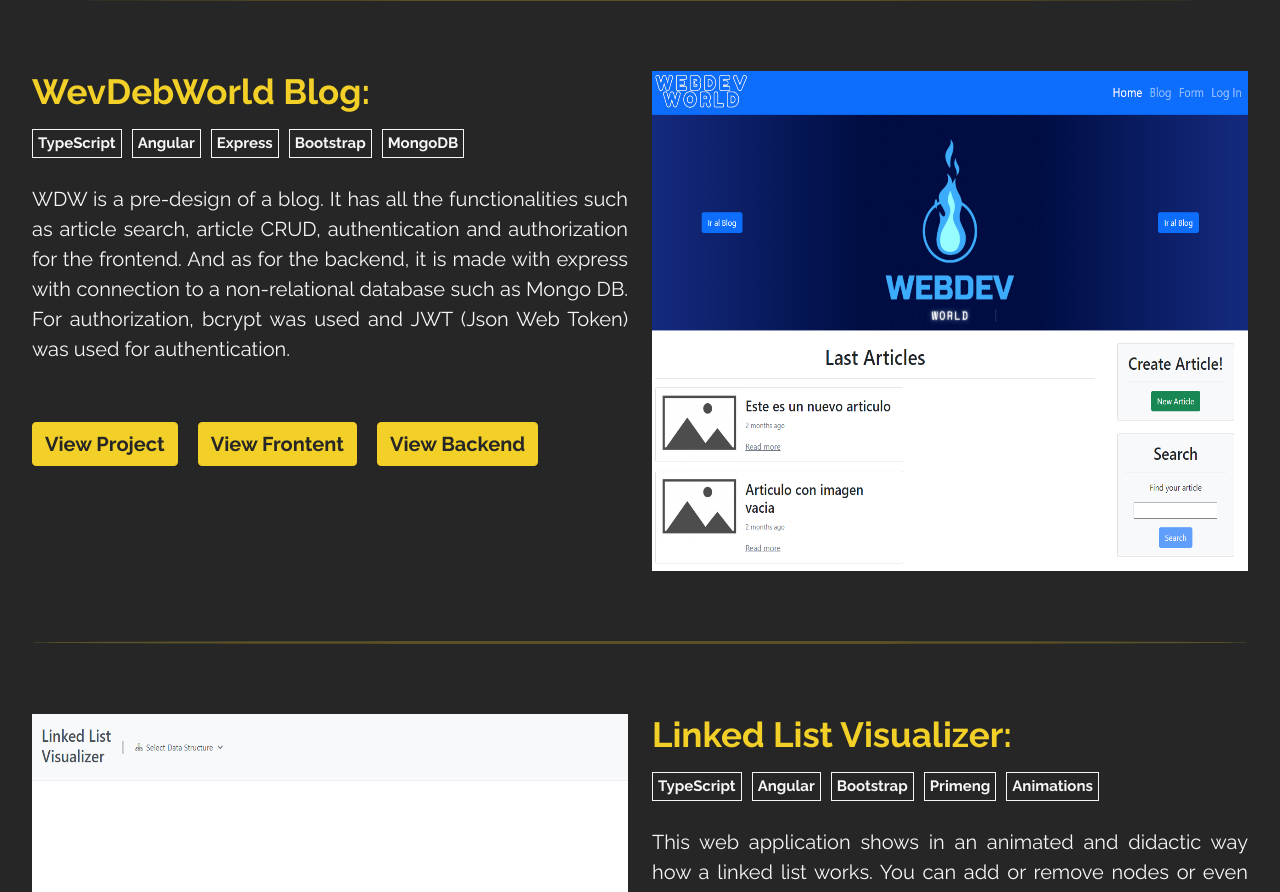
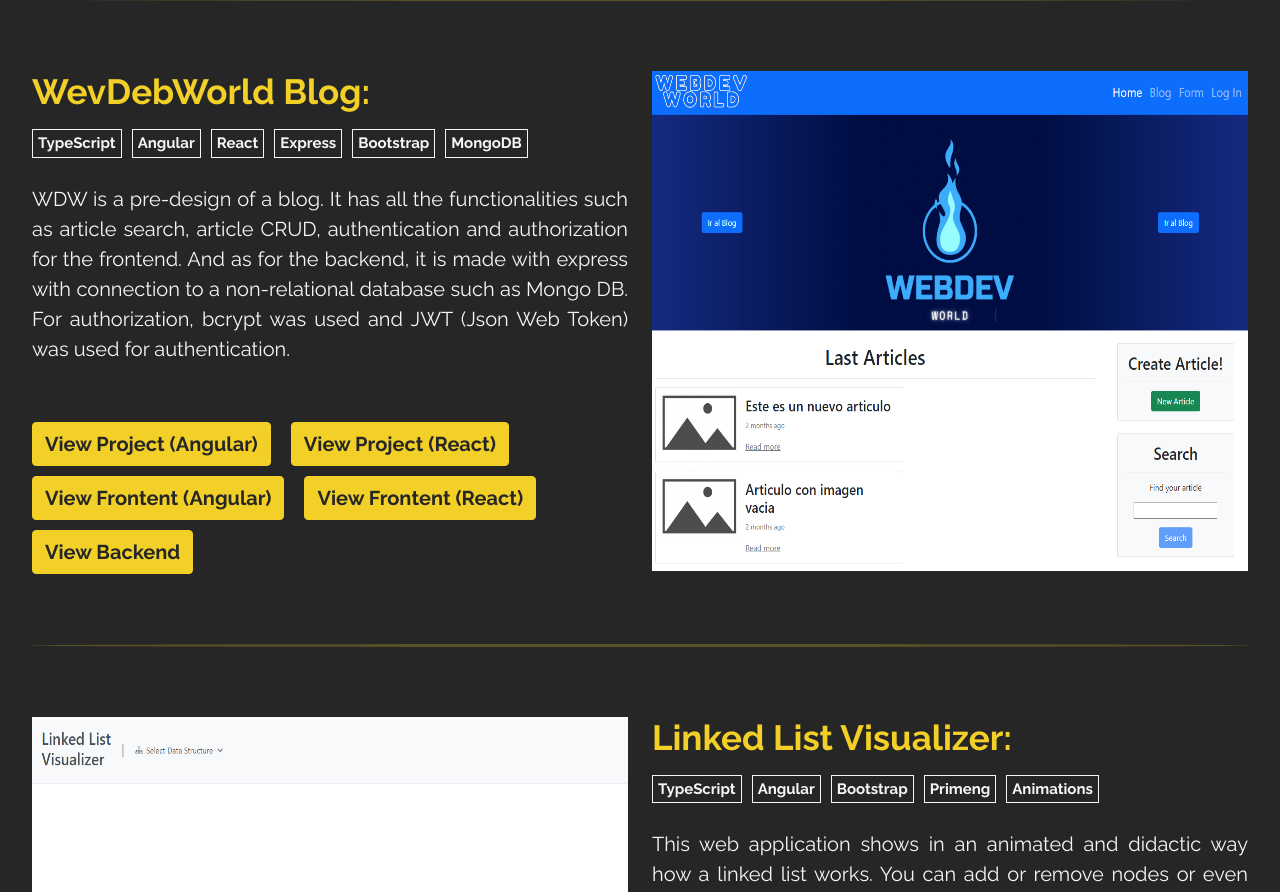
Before and after one commit to rgonzalesm97/MyPortfolio, an Angular app: page /portfolio in a window 1280 px wide. Shown: the part 780-1672 px from the top of the page. Built offline with nearby package versions, Linux system fonts and the light colour scheme.

Commit message:
add react

```diff
--- a/src/app/pages/portfolio/portfolio.component.html
+++ b/src/app/pages/portfolio/portfolio.component.html
@@ -42,6 +42,7 @@
             <div class="techs d-flex flex-wrap">
                 <span class="tech">TypeScript</span>
                 <span class="tech">Angular</span>
+                <span class="tech">React</span>
                 <span class="tech">Express</span>
                 <span class="tech">Bootstrap</span>
                 <span class="tech">MongoDB</span>
@@ -55,8 +56,10 @@
                 </p>
             </div>
             <div class="buttons mt-lg-5 mb-4 mb-md-0">
-                <a href="https://web-dev-world.herokuapp.com/pages/home" target="_blank" class="btn btn-light">View Project</a>
-                <a href="https://github.com/rgonzalesm97/WebDevWorld" target="_blank" class="btn btn-light">View Frontent</a>
+                <a href="https://web-dev-world.herokuapp.com/pages/home" target="_blank" class="btn btn-light">View Project (Angular)</a>
+                <a href="https://web-dev-world-react.herokuapp.com/pages/home" target="_blank" class="btn btn-light">View Project (React)</a>
+                <a href="https://github.com/rgonzalesm97/WebDevWorldAngular" target="_blank" class="btn btn-light">View Frontent (Angular)</a>
+                <a href="https://github.com/rgonzalesm97/WebDevWorldReact" target="_blank" class="btn btn-light">View Frontent (React)</a>
                 <a href="https://github.com/rgonzalesm97/WebDevWorldBackend" target="_blank" class="btn btn-light">View Backend</a>
             </div>
         </div>
```
Also changed, not shown: 1 other file (tests, documents, lock files or other folders).
